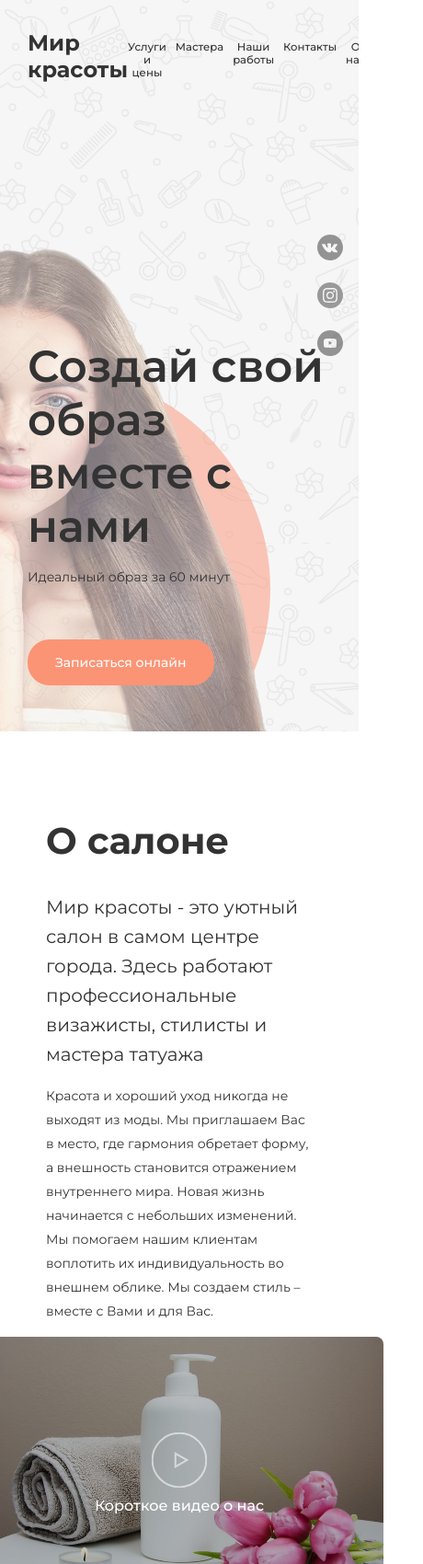
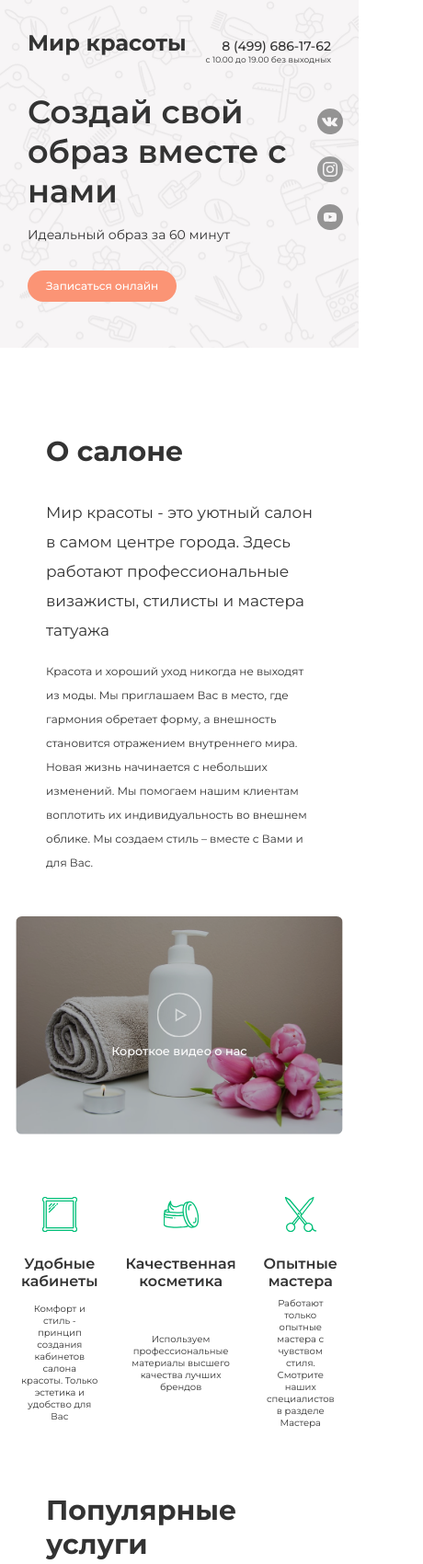
Before and after one commit to Dr-mmnt/one-page-beauty-store, a plain HTML site: page index.html in a window 390 px wide. Shown: the top 1700 px of the page at 92% size, 460 px wide, since content can reach past the window. Drawn offline with nearby package versions, Linux system fonts and the light colour scheme.

Commit message:
adaptive for Small Devices, Tablets (768-481px)

```diff
--- a/index.html
+++ b/index.html
@@ -25,7 +25,7 @@
             <div class="header__top">
               <a class="logo" href="/"> Мир красоты</a>
 
-              <nav class="navigation">
+              <nav class="header__navigation navigation">
                 <ul class="navigation__list">
                   <li class="navigation__item">
                     <a class="navigation__link" href="#services"
@@ -57,7 +57,7 @@
               <div class="hero__text">
                 <h1 class="hero__title">Создай свой образ вместе с нами</h1>
                 <p class="hero__subtitle">Идеальный образ за 60 минут</p>
-                <button class="sign-up">Записаться онлайн</button>
+                <button class="sign-up sign-up--media-small">Записаться онлайн</button>
               </div>
 
               <div class="girl header__girl">
--- a/media.css
+++ b/media.css
@@ -3,6 +3,7 @@
   section {
     margin-bottom: 70px;
   }
+
   .container {
     padding: 0 50px;
   }
@@ -23,19 +24,19 @@
 }
 /* Medium Devices, Desktops */
 @media only screen and (max-width: 992px) {
-    h2{
+  h2 {
     font-size: 40px;
   }
 
-    .header .container{
+  .header .container {
     padding: 0 30px;
   }
 
-    .phone__number{
+  .phone__number {
     font-size: 14px;
   }
 
-    .phone__time{
+  .phone__time {
     font-size: 9px;
   }
   .navigation__list {
@@ -81,7 +82,7 @@
 
   .experts__table {
     flex-wrap: wrap;
-    column-gap: 0;
+    gap: 20px 0;
   }
   .experts__card {
     flex-basis: 330px;
@@ -95,20 +96,105 @@
     font-size: 14px;
   }
 
-  .advantage__item{
+  .advantage__item {
     text-align: center;
   }
 
-  .price{
+  .price {
     justify-content: center;
-  }
-
-  .price__item{
-    width: 65%;
   }
 }
 /* Small Devices, Tablets */
 @media only screen and (max-width: 768px) {
+  .header__navigation {
+    visibility: hidden;
+    width: 0;
+  }
+
+  .girl {
+    visibility: hidden;
+  }
+
+  .hero {
+    padding-top: 0;
+  }
+
+  .hero__title {
+    font-size: 35px;
+  }
+
+  .hero__subtitle {
+    margin-bottom: 30px;
+  }
+
+  .header__social {
+    top: 100px;
+  }
+
+  .sign-up--media-small {
+    font-size: 12px;
+    padding: 10px 20px;
+  }
+
+  h2 {
+    font-size: 30px;
+  }
+
+  .about__thesis {
+    font-size: 17px;
+  }
+
+  .about__text {
+    font-size: 12px;
+  }
+  section p {
+    font-size: 12px;
+  }
+
+  .video {
+    scale: 0.8;
+  }
+
+  .about__content {
+    margin-bottom: 30px;
+  }
+
+  .advantage__title {
+    font-size: 16px;
+  }
+
+  .advantage__icon {
+    scale: 0.8;
+  }
+
+  .advantage__content {
+    font-size: 10px;
+  }
+
+  .services__navigation .navigation__list {
+    flex-wrap: wrap;
+    justify-content: space-around;
+  }
+
+  .experts {
+    padding: 50px 0 20px;
+  }
+
+  .privacy-policy {
+    font-size: 12px;
+    display: flex;
+    justify-content: space-around;
+  }
+
+  .footer {
+    flex-direction: column-reverse;
+  }
+
+  .footer .navigation__list {
+    justify-content: center;
+  }
+
+  /* TODO: убрать margin последней секции */
 }
 /* Extra Small Devices, Phones */
 @media only screen and (max-width: 480px) {
--- a/style.css
+++ b/style.css
@@ -75,13 +75,13 @@ h3 {
   padding: 10px 20px;
 }
 
-section {
+section:not(:last-child) {
   margin-bottom: 100px;
-
+}
   .section__title {
     margin-bottom: 32px;
   }
-}
+
 
 .wrapper {
   display: flex;
```
Lines whose indentation alone changed are shown as unchanged.
